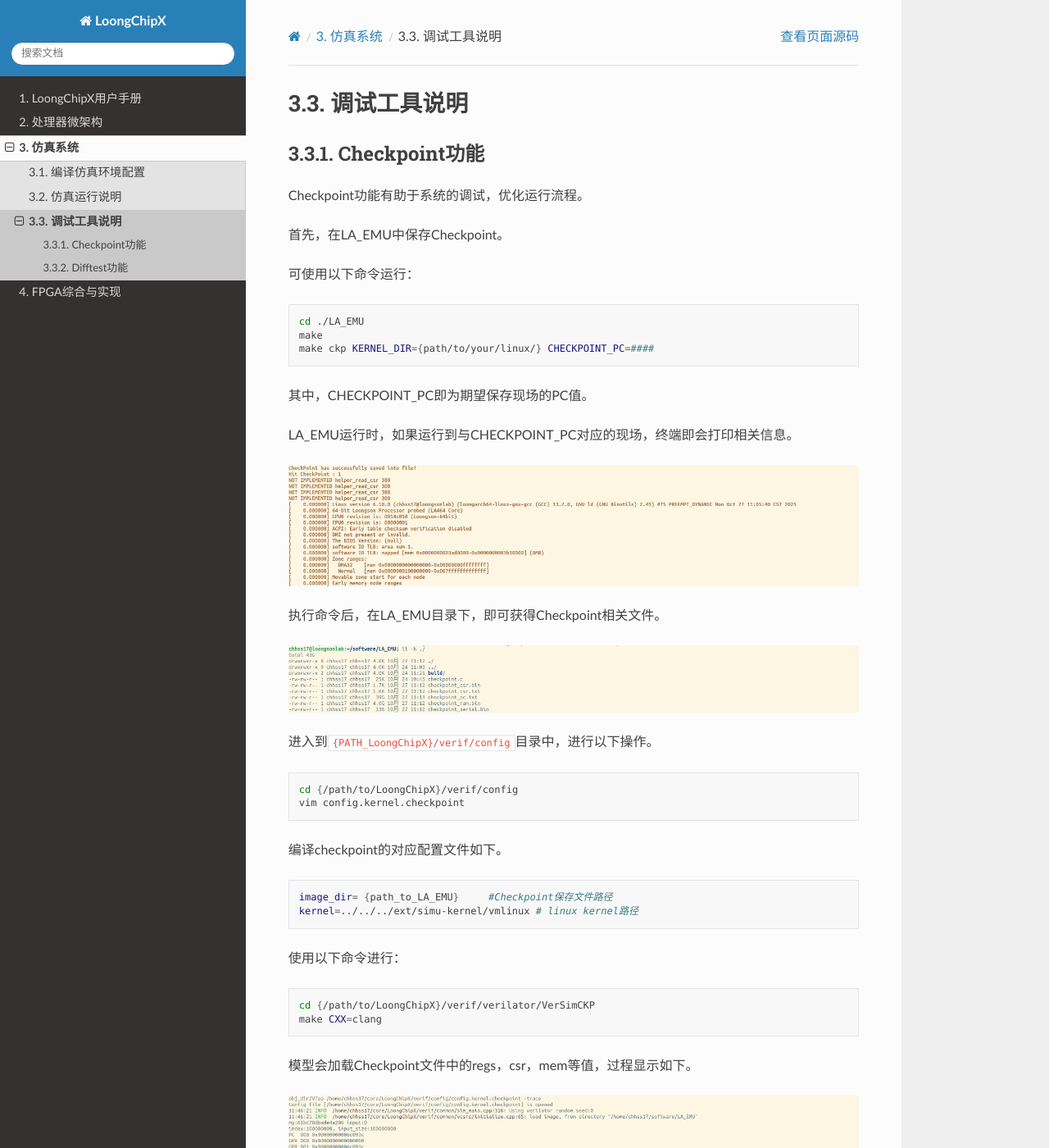
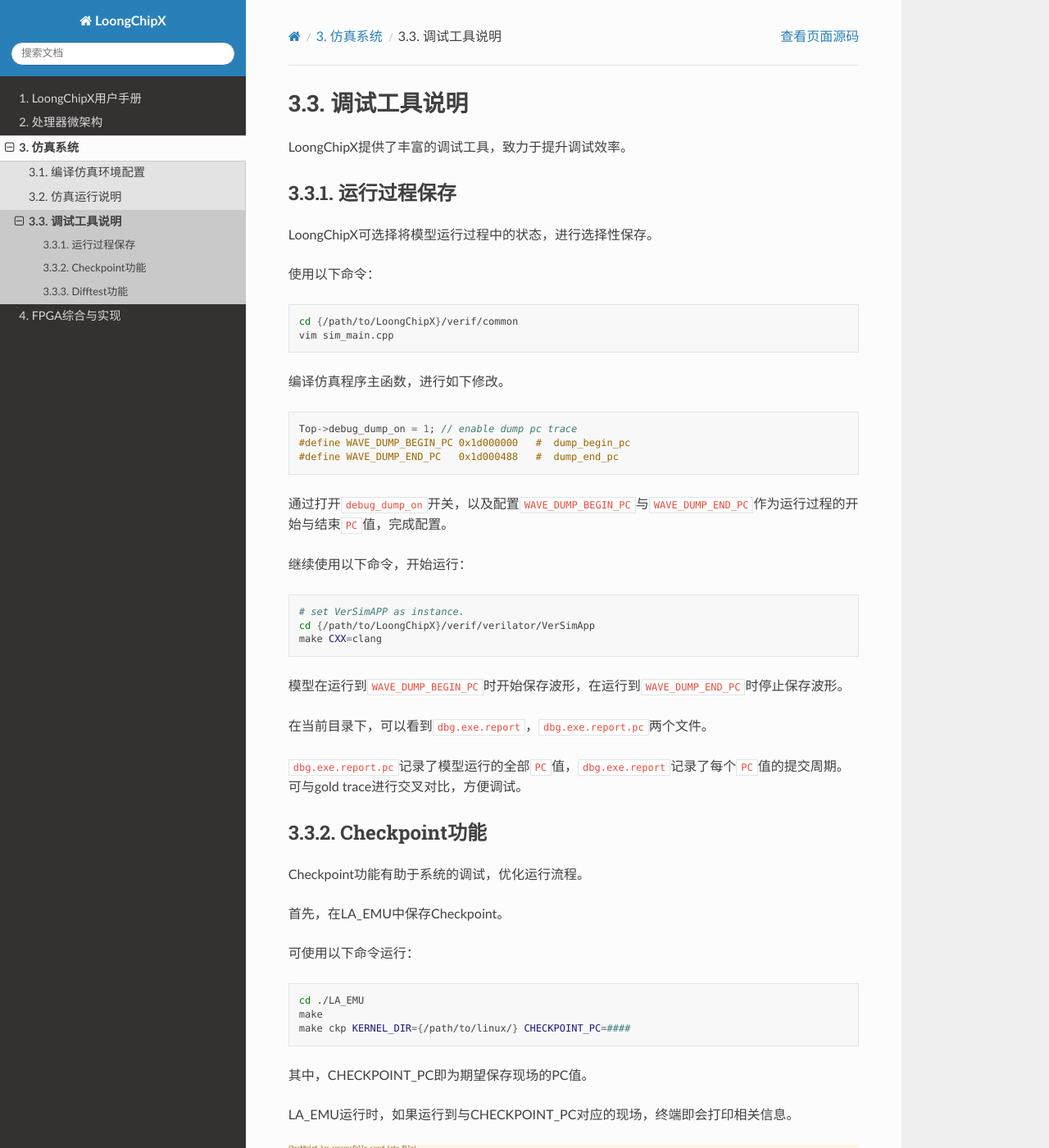
Before and after one commit to Open-ChipHub/LoongChipX-doc, a Sphinx documentation site: the page built from source/Simulation/debug.md, in a window 1280 px wide and 1400 px high. Shown: the whole window at 82% size. Built offline with Sphinx 7.4.7 and the Read the Docs theme 3.1.0, drawn with Linux system fonts in a browser that asks for light colours.

Commit message:
Add exe.report.pc.

````diff
--- a/source/Simulation/debug.md
+++ b/source/Simulation/debug.md
@@ -1,4 +1,36 @@
 # 调试工具说明
+
+LoongChipX提供了丰富的调试工具，致力于提升调试效率。
+
+## 运行过程保存
+
+LoongChipX可选择将模型运行过程中的状态，进行选择性保存。
+
+使用以下命令：
+``` shell
+cd {/path/to/LoongChipX}/verif/common
+vim sim_main.cpp
+```
+编译仿真程序主函数，进行如下修改。
+``` c++
+Top->debug_dump_on = 1;	// enable dump pc trace
+#define WAVE_DUMP_BEGIN_PC 0x1d000000	#  dump_begin_pc
+#define WAVE_DUMP_END_PC   0x1d000488	#  dump_end_pc
+```
+通过打开`debug_dump_on`开关，以及配置`WAVE_DUMP_BEGIN_PC`与`WAVE_DUMP_END_PC`作为运行过程的开始与结束`PC`值，完成配置。
+
+继续使用以下命令，开始运行：
+``` shell
+# set VerSimAPP as instance.
+cd {/path/to/LoongChipX}/verif/verilator/VerSimApp
+make CXX=clang
+```
+模型在运行到`WAVE_DUMP_BEGIN_PC`时开始保存波形，在运行到`WAVE_DUMP_END_PC`时停止保存波形。
+
+在当前目录下，可以看到`dbg.exe.report`，`dbg.exe.report.pc`两个文件。
+
+`dbg.exe.report.pc`记录了模型运行的全部`PC`值，`dbg.exe.report`记录了每个`PC`值的提交周期。可与gold trace进行交叉对比，方便调试。
+
 
 ## Checkpoint功能
 
@@ -10,7 +42,7 @@ Checkpoint功能有助于系统的调试，优化运行流程。
 ```shell
 cd ./LA_EMU
 make
-make ckp KERNEL_DIR={path/to/your/linux/} CHECKPOINT_PC=####
+make ckp KERNEL_DIR={/path/to/linux/} CHECKPOINT_PC=####
 ```
 其中，CHECKPOINT_PC即为期望保存现场的PC值。
 
````
